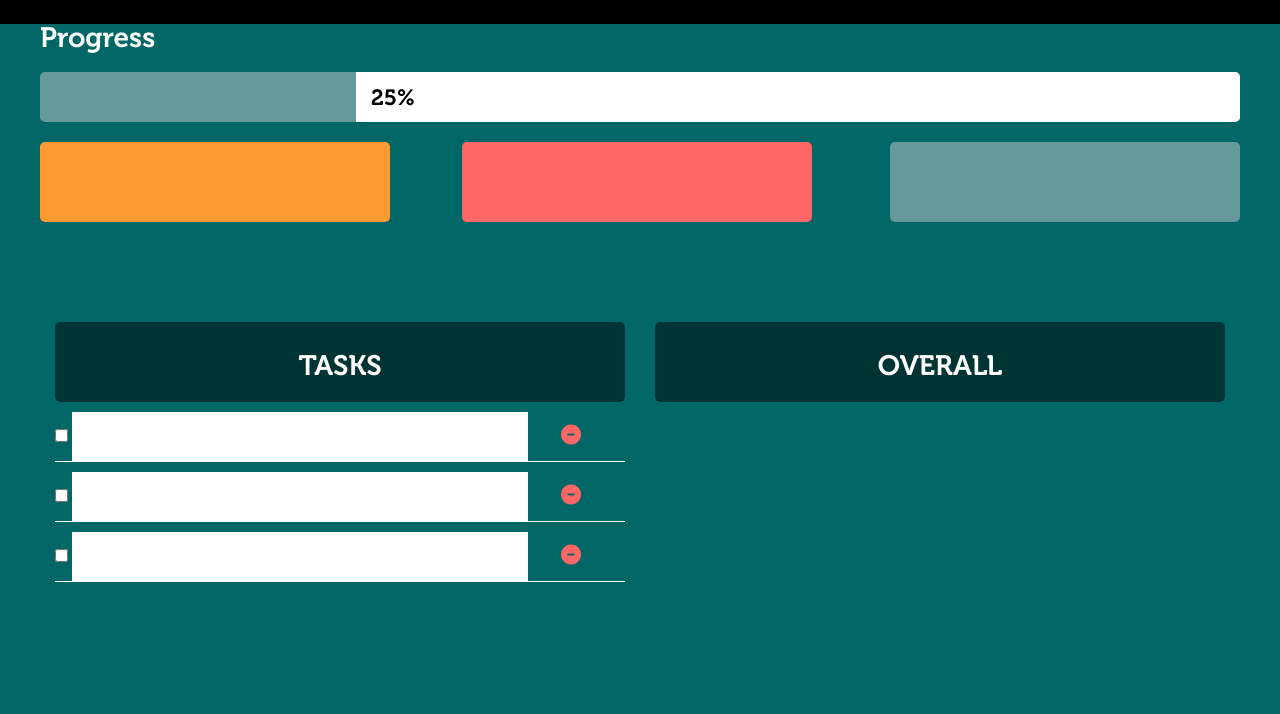
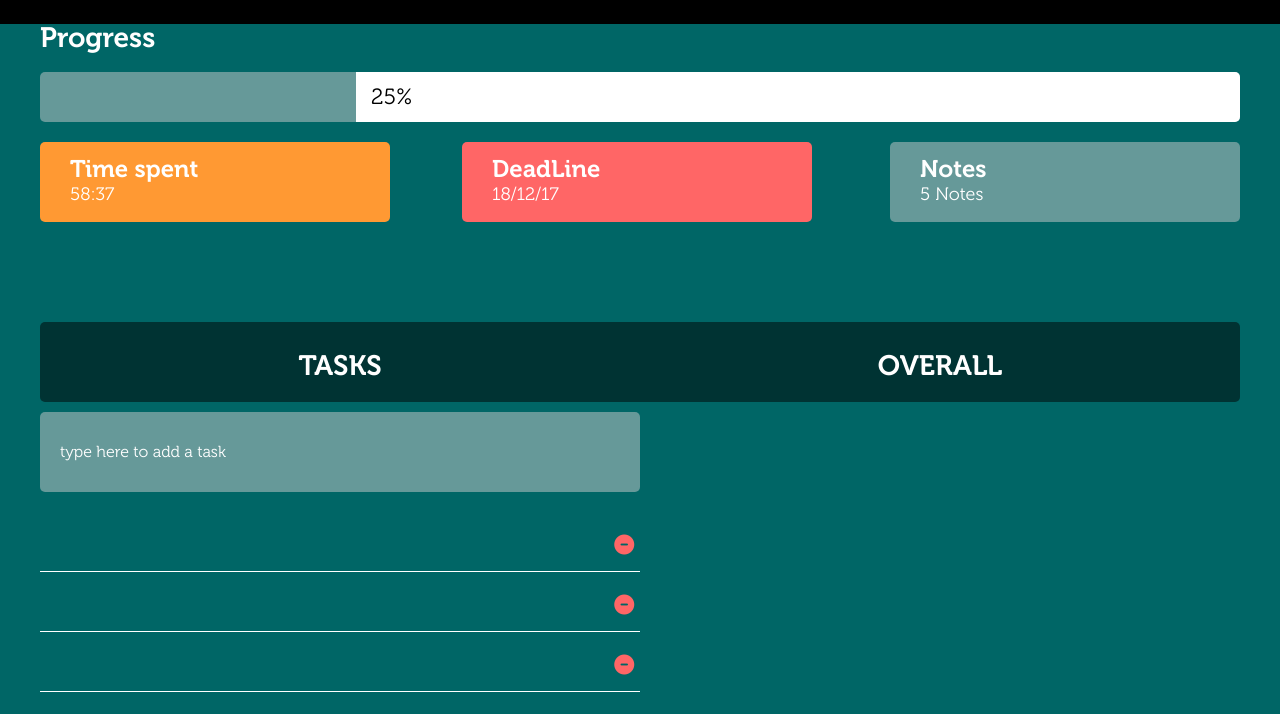
Before and after one commit to Rhuansantos/time-app-jquery, a website with bundled scripts: page index.html in a window 1280 px wide. Shown: the part 56-770 px from the top of the page. Built offline with nearby package versions, Linux system fonts and the light colour scheme.

Commit message:
including more fonts

```diff
--- a/index.html
+++ b/index.html
@@ -40,27 +40,37 @@
 
  		<!-- <progress></progress> -->
  		<ul>
- 			<li></li>
- 			<li></li>
- 			<li></li>
+ 			<li>
+ 				<h3>Time spent
+ 					<span>58:37</span>
+ 				</h3>
+			</li>
+ 			<li>
+ 				<h3>DeadLine
+ 					<span>18/12/17</span>
+ 				</h3>
+			</li>
+ 			<li>
+ 				<h3>Notes
+ 					<span>5 Notes</span>
+ 				</h3>
+			</li>
  		</ul>
  	</section>
 
  	<section id="tasks">
  		<h2>Tasks</h2>
+ 		<p><input type="text" id="add-task" placeholder="type here to add a task"></p>
  		<ul>
  			<li>
- 				<input type="checkbox" name="vehicle" value="Bike">
  				<input type="text">
  				<i class="fa fa-minus-circle" aria-hidden="true"></i>
 			</li>
  			<li>
- 				<input type="checkbox" name="vehicle" value="Bike">
  				<input type="text">
  				<i class="fa fa-minus-circle" aria-hidden="true"></i>
 			</li>
  			<li>
- 				<input type="checkbox" name="vehicle" value="Bike">
  				<input type="text">
  				<i class="fa fa-minus-circle" aria-hidden="true"></i>
 			</li>
--- a/scss/_base.scss
+++ b/scss/_base.scss
@@ -1,12 +1,14 @@
 body{
 	background-color: $primary;
-	font-family: museo700;
+	// font-family: museo700;
+	font-family: $regular;
 
     transition:all .5s ease-in-out;
 }
 
-h1, h2{
+h1, h2, h3{
 	color: white;
+	font-family: $bold;
 }
 
 h1{
--- a/scss/_dashboard.scss
+++ b/scss/_dashboard.scss
@@ -10,6 +10,7 @@
   border-radius: 5px;
   overflow: hidden;
   position: relative;
+  .progress-bar {
     background: white;
     left: 0;
     position: absolute;
@@ -21,7 +22,6 @@
 
 
 #time{
-
 	@include grid-row();
 	ul{
 		li{
@@ -29,6 +29,18 @@
 			height: 80px;
 			border-radius: 5px;
 			float: left;
+
+			h3{
+				padding: 15px;
+				color: white;
+				font-size: 24px;
+				span{
+					padding-top: 5px;
+					display: block;
+					font-size: 18px;
+					font-family: $regular;
+				}
+			}
 		}
 		li:nth-child(1){
 			background: $orange;
@@ -44,14 +56,24 @@
 	}
 }
 
+#tasks h2{
+	border-top-left-radius: 5px;
+	border-bottom-left-radius: 5px;
+}
+#overall h2{
+	border-top-right-radius: 5px;
+	border-bottom-right-radius: 5px;
+}
+
 #tasks, #overall{
 	@include grid-col(6);
 	min-height: 200px;
 	float: left;
+	// border: solid 1px red;
+	padding: 0 !important;
 	h2{
 		text-align: center;
 		display: block;
-		border-radius: 5px;
 		background-color: #003333;
 		padding: 30px 0px 0px 0px;
 		width: 100%;
@@ -67,21 +89,19 @@
 			border-bottom-style: solid;
 		   	border-width: 1px;
 			height: 50px;
-			// border-radius: 5px;
 			display: block;
 			margin: 0 auto;
 
-			input[type=text]{
-				background: white;
+			input[type='text']{
+				background: none;
 				color: white;
-				width: 80%;
+				width: 90%;
 				height: 100%;
 				padding: 20px;
 			}
-			input[type=checkBox]{
-
+			input:focus{
+    			outline: none;
 			}
-
 			.fa-minus-circle{
 				color: $red;
 				margin-left: 5%;
@@ -90,3 +110,18 @@
 		}
 	}
 }
+
+#add-task{
+	width: 100%;
+	height: 80px;
+	margin-top: 10px;
+	margin-bottom: 20px;
+	color: white;
+	border-radius: 5px;
+	background: $secondary;
+	padding: 20px;
+}
+
+#add-task::placeholder {
+	color: white;
+}
--- a/scss/util/variables.scss
+++ b/scss/util/variables.scss
@@ -1,6 +1,12 @@
 // colors
 $primary: #006666;
 $secondary: #669999;
-
 $orange: #ff9933;
 $red: #ff6666;
+
+// variables
+$light: museo100;
+$regular: museo300;
+$medium: museo500;
+$bold: museo700;
+$ultra-bold: museo900;
```
Also changed, not shown: css/main.css, img/checkbox.png (added).
